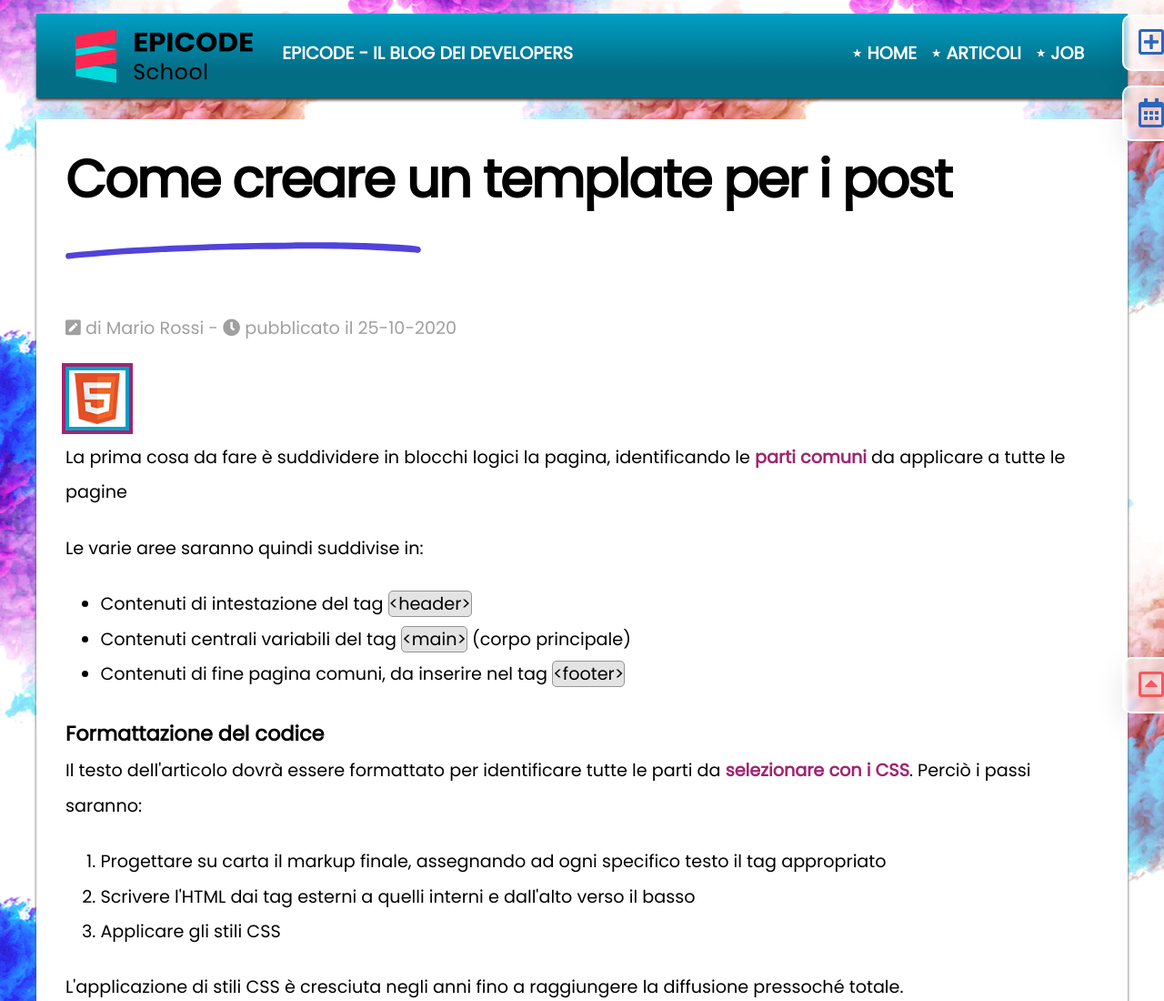
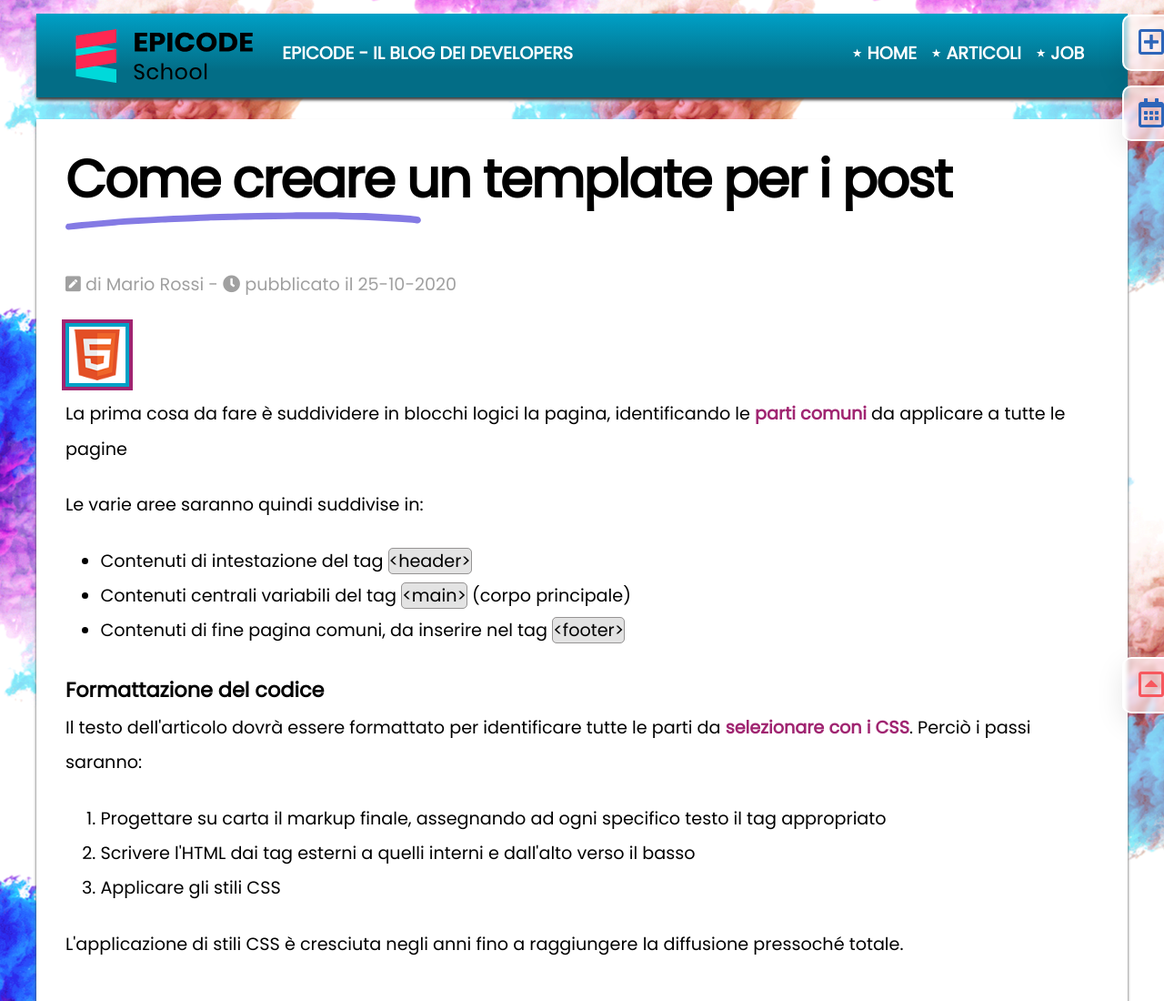
Before and after one commit to saraferrantini/U2-esercizio-positioning, a plain HTML site: page base_di_partenza/articolo.html in a window 1280 px wide. Shown: the top 1100 px of the page at 91% size. Drawn offline with Linux system fonts and the light colour scheme.

Commit message:
modifiche

```diff
--- a/base_di_partenza/articolo.html
+++ b/base_di_partenza/articolo.html
@@ -35,9 +35,12 @@
     <main>
       <article class="clearfix">
         <!--☑️  ESERCIZIO 2 -inseriamo la sottolineatura -->
+
         <h1>
-          Come creare un <span>template per i post <img src="./assets/img/underline.svg" alt="underline" /></span>
+          Come creare un
+          <span>template per i post <img class="underline" src="./assets/img/underline.svg" alt="underline" /></span>
         </h1>
+
         <p>
           <i class="fas fa-pen-square"></i> di Mario Rossi -
           <span><i class="fas fa-clock"></i> pubblicato il 25-10-2020</span>
@@ -128,6 +131,7 @@
         ></iframe>
 
         <section>
+          <!-- novità -->
           <h2>Novità</h2>
           <p>Vuoi rimanere aggiornato su altre novità del blog? Iscriviti alla nostra newsletter:</p>
 
--- a/base_di_partenza/assets/css/style.css
+++ b/base_di_partenza/assets/css/style.css
@@ -170,6 +170,24 @@ header nav li a::before {
 }
 
 /* MAIN */
+/* ☑️ ESERCIZIO 2 */
+
+.underline {
+  position: relative; /* Per consentire il posizionamento relativo */
+  display: block; /* Per occupare lo spazio come un blocco */
+  opacity: 0.7; /* Opacità della striscia */
+}
+
+.underline::after {
+  content: ""; /* Aggiungi un'elemento fittizio */
+  position: absolute; /* Posizionamento assoluto rispetto all'elemento genitore */
+  bottom: -5px; /* Posizionamento della striscia sotto il testo */
+  left: 0; /* Allinea la striscia a sinistra */
+  width: 100%; /* Occupa tutta la larghezza del contenitore */
+  height: 2px; /* Altezza della striscia */
+  background-color: black; /* Colore della striscia */
+}
+
 main {
   background-color: #fff;
   box-shadow: 0 3px 3px #444;
```
